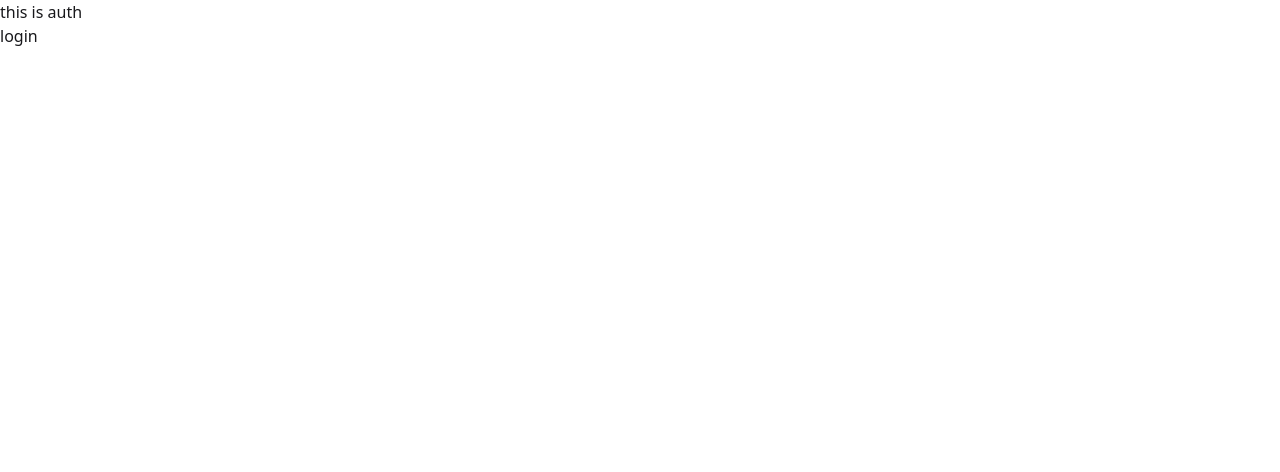
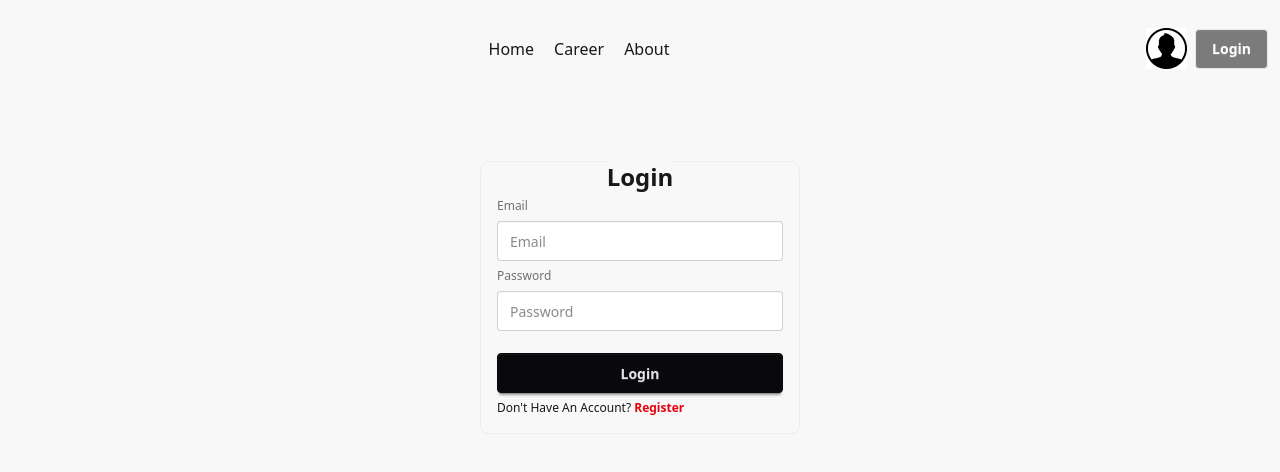
Before and after one commit to selim2066/DragonNews, a React (Vite) app: page /auth/login in a window 1280 px wide. Shown: the top 472 px of the page. Built offline with nearby package versions, Linux system fonts and the light colour scheme.

Commit message:
registration login

```diff
--- a/src/layouts/auth/AuthLayout.jsx
+++ b/src/layouts/auth/AuthLayout.jsx
@@ -1,10 +1,14 @@
 import React from 'react';
 import { Outlet } from 'react-router-dom';
+import Navbar from '../../components/Navbar';
+import Header from '../../components/header';
 
 const AuthLayout = () => {
     return (
-        <div>
-            <h2>this is auth</h2>
+        <div className='bg-base-200'>
+            <div className=''>
+                <Navbar/>
+            </div>
             <Outlet/>
         </div>
     );
--- /dev/null
+++ b/src/pages/Login.jsx
@@ -0,0 +1,23 @@
+import React from "react";
+import { Link } from "react-router-dom";
+
+const Login = () => {
+  return (
+    <div className="flex justify-center p-10">
+      <fieldset className="fieldset bg-base-200 border-base-300 rounded-box w-xs border p-4">
+        <legend className="fieldset-legend text-center text-2xl translate-y-4">Login</legend>
+
+        <label className="label">Email</label>
+        <input type="email" className="input" placeholder="Email" />
+
+        <label className="label">Password</label>
+        <input type="password" className="input" placeholder="Password" />
+
+        <button className="btn btn-neutral mt-4">Login</button>
+        <p>Don't Have An Account? <Link to='/auth/register' className='text-red-600 font-semibold'>Register</Link></p>
+      </fieldset>
+    </div>
+  );
+};
+
+export default Login;
--- /dev/null
+++ b/src/pages/Register.jsx
@@ -0,0 +1,29 @@
+import React from "react";
+
+const Register = () => {
+  return (
+    <div className="flex justify-center p-10">
+      <fieldset className="fieldset bg-base-200 border-base-300 rounded-box w-xs border p-4">
+        <legend className="fieldset-legend text-center text-2xl translate-y-4">
+          Registration
+        </legend>
+
+        <label className="label">Name</label>
+        <input type="name" className="input" placeholder="Full Name" />
+
+        <label className="label">Photo Url</label>
+        <input type="url" className="input" placeholder="photoURL" />
+
+        <label className="label">Email</label>
+        <input type="email" className="input" placeholder="Email" />
+
+        <label className="label">Password</label>
+        <input type="password" className="input" placeholder="Password" />
+
+        <button className="btn btn-neutral mt-4">Login</button>
+      </fieldset>
+    </div>
+  );
+};
+
+export default Register;
--- a/src/routes/route.jsx
+++ b/src/routes/route.jsx
@@ -4,6 +4,8 @@ import HomeLayout from '../layouts/Home Layout';
 import NewsLayout from '../layouts/NewsLayout';
 import AuthLayout from '../layouts/auth/AuthLayout';
 import Page from '../pages/Page';
+import Login from '../pages/Login';
+import Register from '../pages/Register';
 
 const router = createBrowserRouter([
   {
@@ -32,11 +34,11 @@ const router = createBrowserRouter([
     [
       {
         path:"/auth/login",
-      element:<h1>login</h1>
+      element:<Login/>
       },
       {
         path:"/auth/register",
-        element: <h2>register</h2>
+        element: <Register/>
       }
     ]
   },
```
